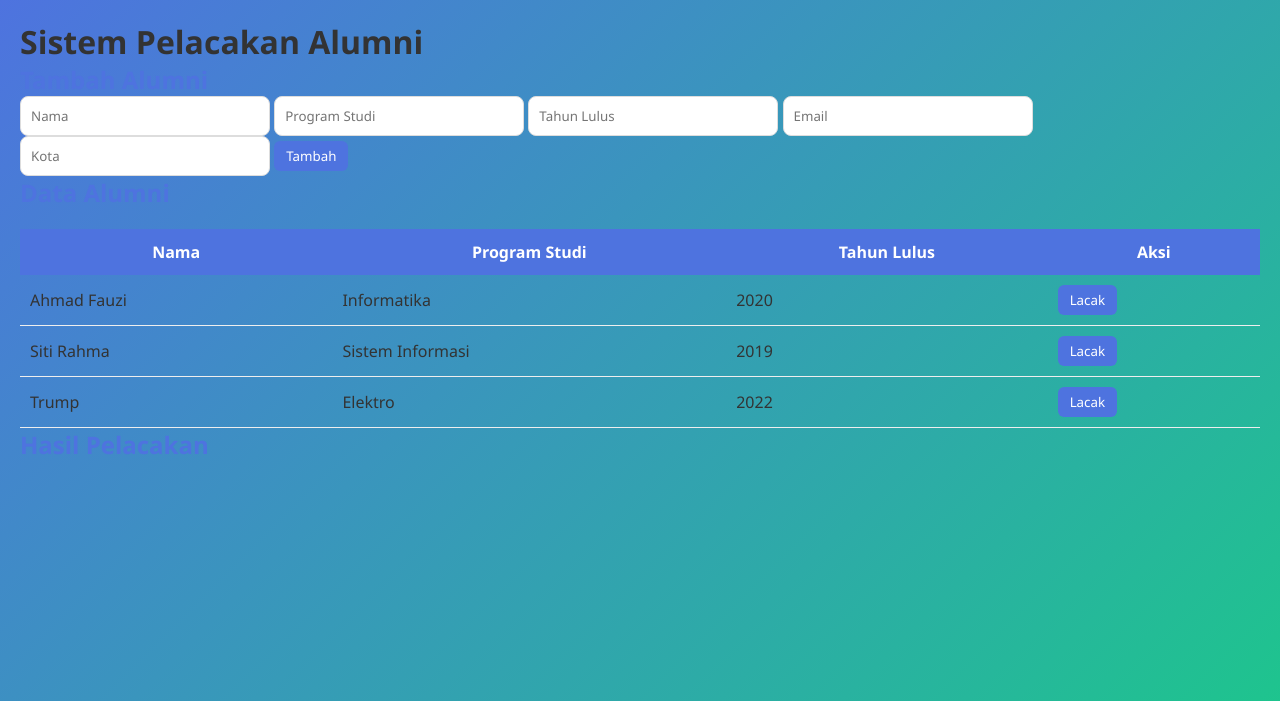
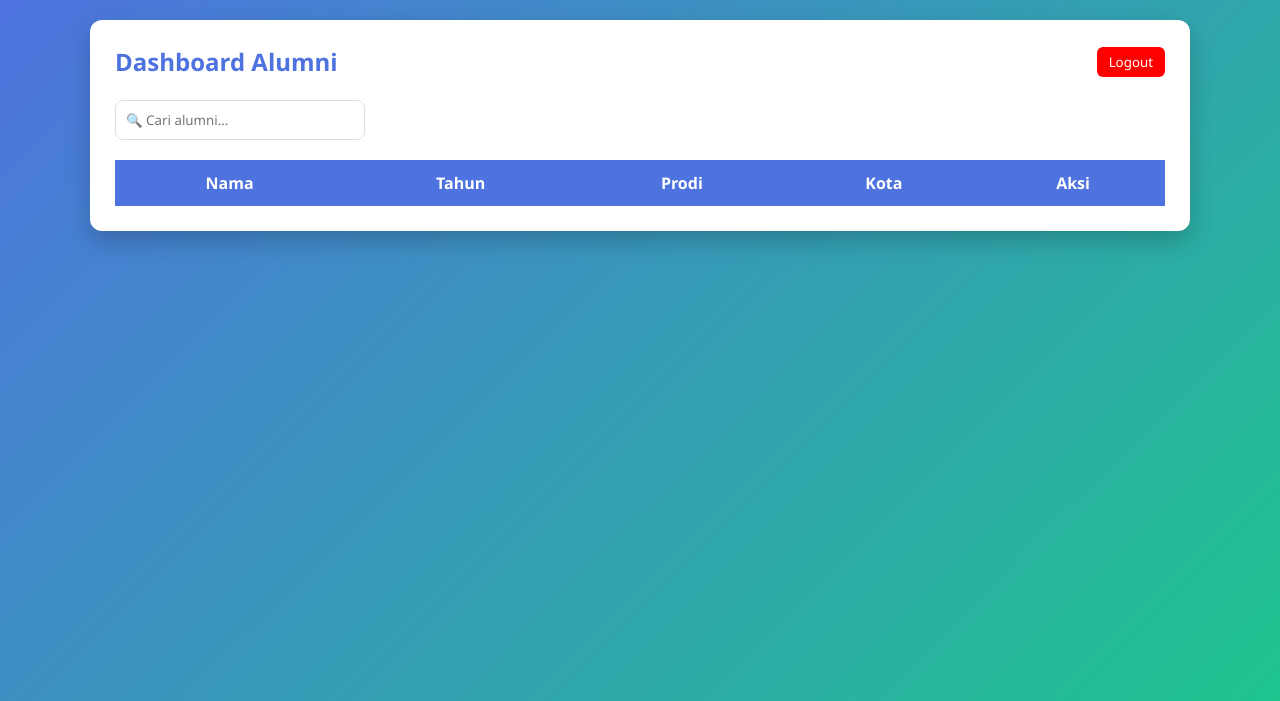
Before and after one commit to naufaril/pelacakan-alumni, a Flask app: page / in a window 1280 px wide. Shown: the top 701 px of the page. Run offline with Flask 3, Linux system fonts and the light colour scheme; lists and menus that the app fills with data are empty.

Commit message:
Penambahan fitur

```diff
--- a/templates/index.html
+++ b/templates/index.html
@@ -1,59 +1,49 @@
 <!DOCTYPE html>
 <html>
 <head>
-<title>Sistem Pelacakan Alumni</title>
+<title>Pelacakan Alumni</title>
 <link rel="stylesheet" href="/static/style.css">
+<script src="/static/script.js"></script>
 </head>
+
 <body>
 
-<h1>Sistem Pelacakan Alumni</h1>
+<div class="container">
 
-<h2>Tambah Alumni</h2>
-
-<div class="card">
-<div class="form">
-<input id="nama" placeholder="Nama">
-<input id="prodi" placeholder="Program Studi">
-<input id="tahun" placeholder="Tahun Lulus">
-<input id="email" placeholder="Email">
-<input id="kota" placeholder="Kota">
-
-<button onclick="addAlumni()">Tambah</button>
-</div>
+  <div class="header">
+    <h2>Dashboard Alumni</h2>
+    <a href="/logout">
+      <button class="logout">Logout</button>
+    </a>
   </div>
 
-<h2>Data Alumni</h2>
+  <br>
+
+  <input type="text" id="searchInput" placeholder="🔍 Cari alumni..." onkeyup="searchAlumni()">
 
   <table>
     <thead>
       <tr>
         <th>Nama</th>
-<th>Program Studi</th>
-<th>Tahun Lulus</th>
+        <th>Tahun</th>
+        <th>Prodi</th>
+        <th>Kota</th>
         <th>Aksi</th>
       </tr>
     </thead>
 
-<tbody id="alumniTable">
-
-{% for a in alumni %}
-<tr>
-<td>{{a.nama}}</td>
-<td>{{a.program_studi}}</td>
-<td>{{a.tahun_lulus}}</td>
-<td>
-<button class="table-btn" onclick="track('{{a.nama}}')">Lacak</button></td>
-</tr>
-{% endfor %}
-
-</tbody>
-
+    <tbody id="alumniTable"></tbody>
   </table>
 
-<h2>Hasil Pelacakan</h2>
-<div id="result"></div>
+</div>
 
-<script src="/static/script.js"></script>
+<!-- POPUP -->
+<div id="popup" class="popup">
+  <div class="popup-content">
+    <span class="close" onclick="closePopup()">&times;</span>
+    <div id="popupResult"></div>
+  </div>
+</div>
 
 </body>
 </html>
```
Lines whose indentation alone changed are shown as unchanged.
